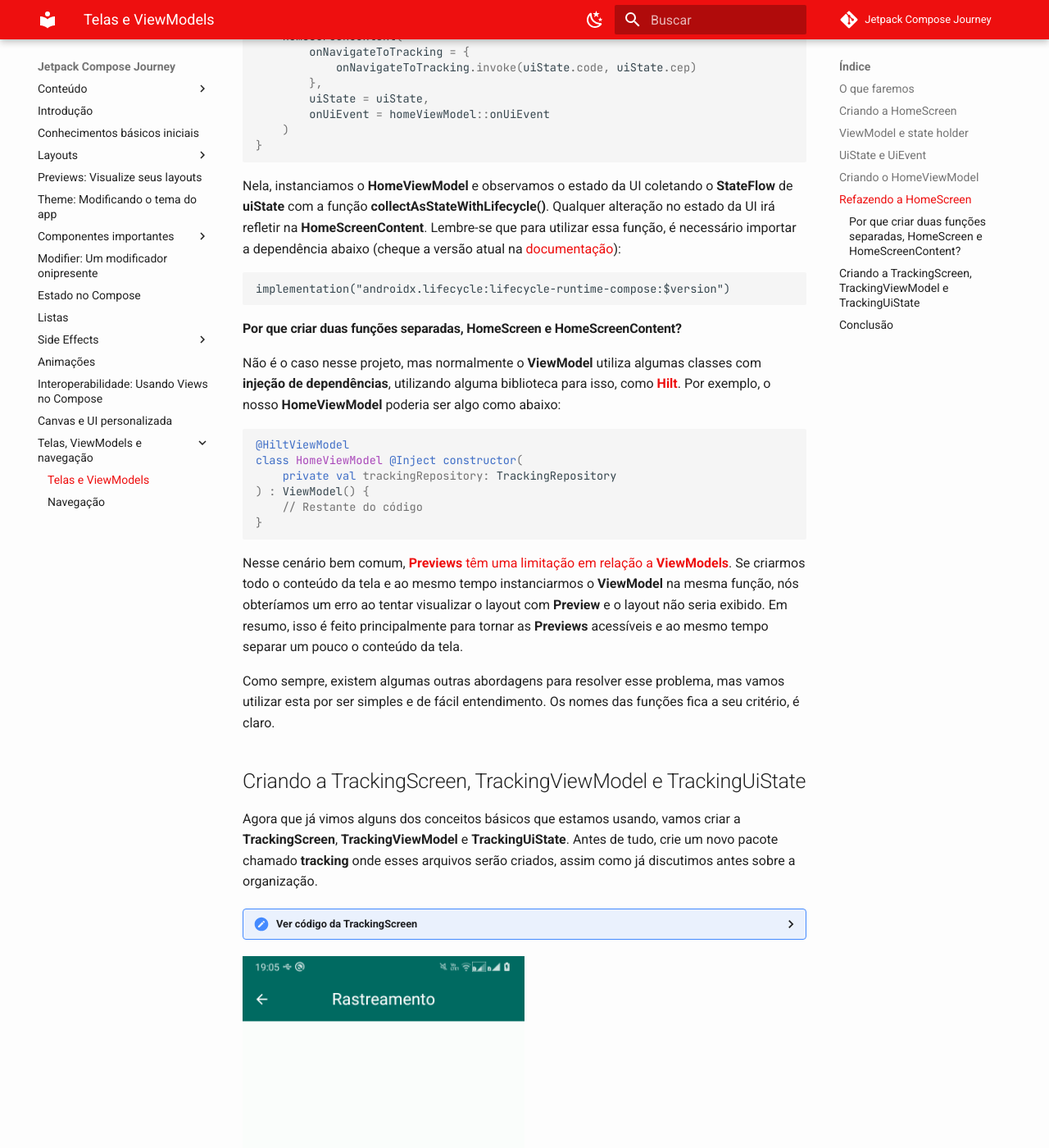
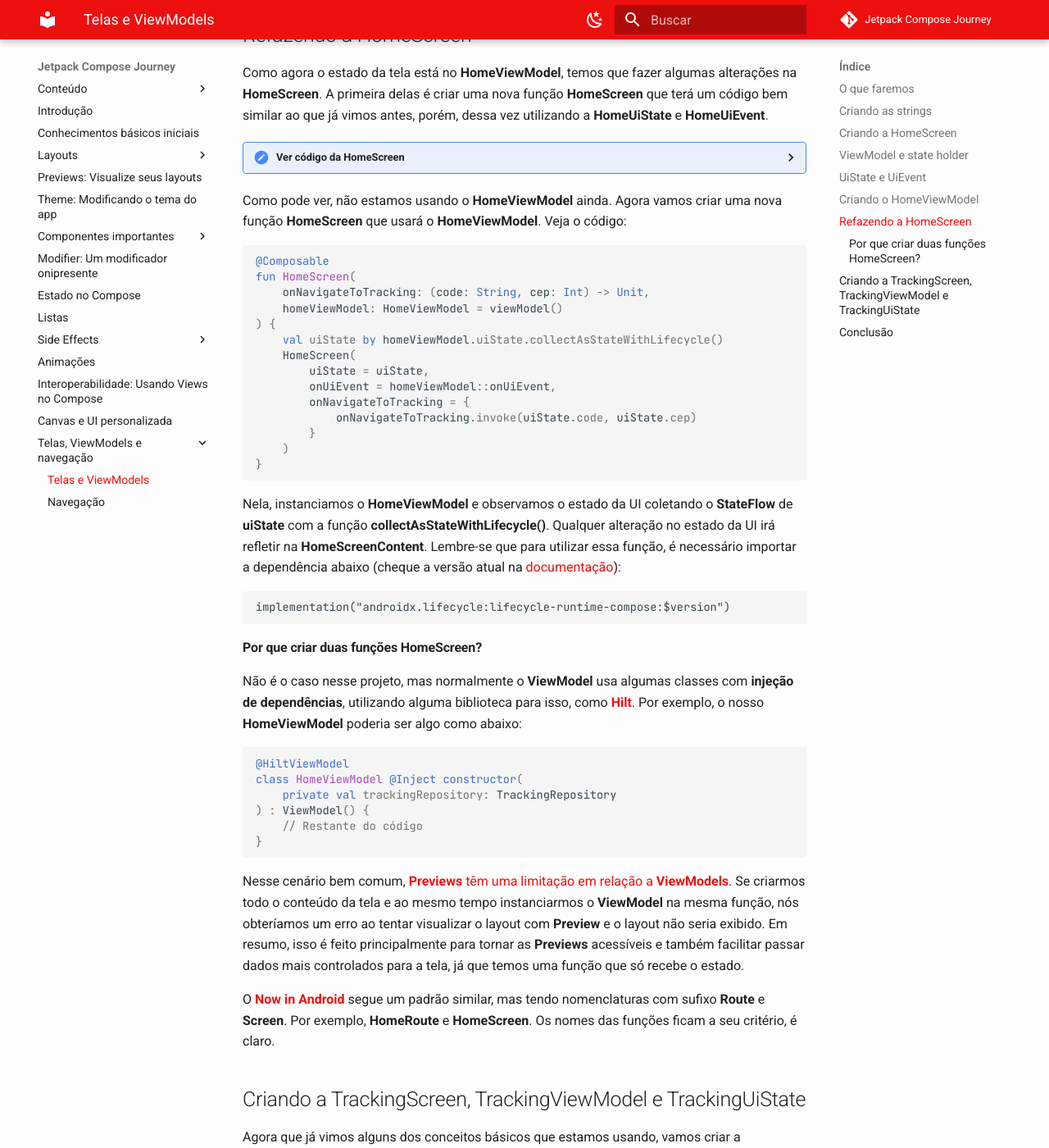
Before and after one commit to jsericksk/Jetpack-Compose-Journey, an MkDocs documentation site: the page built from docs/screens/screens.md, in a window 1280 px wide and 1400 px high, scrolled down 4709 px. Shown: the whole window at 82% size. Built offline with MkDocs 1.6.1 and Material for MkDocs 9.7.7, drawn with Linux system fonts in a browser that asks for light colours; comment, search, counter and statistics services are not loaded; some of the changed text lies outside the part shown.

Commit message:
screens.md atualizado

````diff
--- a/docs/screens/screens.md
+++ b/docs/screens/screens.md
@@ -19,6 +19,24 @@
         TrackingScreen.kt
         ...
 ...
+```
+
+## Criando as strings
+
+Dessa vez não usaremos hardcoded strings, mas colocaremos todos os textos em [**res/strings.xml**](https://developer.android.com/guide/topics/resources/localization). Abaixo estão todas as strings que usaremos nessa seção.
+
+```xml
+<resources>
+    <string name="app_name">Compose Journey</string>
+
+    <string name="tracker">Rastreador</string>
+    <string name="tracking_code">Código de rastreio</string>
+    <string name="cep">CEP</string>
+    <string name="track">Rastrear</string>
+    <string name="tracking">Rastreamento</string>
+    <string name="order_status">Status: Em trânsito</string>
+
+</resources>
 ```
 
 ## Criando a HomeScreen
@@ -58,7 +76,7 @@
             onTextChange = {
                 code = it
             },
-            label = "Código de rastreio",
+            label = stringResource(id = R.string.tracking_code),
             leadingIcon = Icons.Default.Info
         )
         Spacer(Modifier.height(verticalSpacing))
@@ -186,14 +204,14 @@
 
 ## Refazendo a HomeScreen
 
-Como agora o estado da tela está no **HomeViewModel**, temos que fazer algumas alterações na **HomeScreen**. A primeira delas é criar uma **HomeScreenContent** que terá um código bem similar ao que já vimos antes, porém, dessa vez utilizando a **HomeUiState** e **HomeUiEvent**.
+Como agora o estado da tela está no **HomeViewModel**, temos que fazer algumas alterações na **HomeScreen**. A primeira delas é criar uma nova função **HomeScreen** que terá um código bem similar ao que já vimos antes, porém, dessa vez utilizando a **HomeUiState** e **HomeUiEvent**.
 
 <details>
-  <summary>Ver código da HomeScreenContent</summary>
+  <summary>Ver código da HomeScreen</summary>
 
 ```kotlin
 @Composable
-fun HomeScreenContent(
+fun HomeScreen(
     uiState: HomeUiState,
     onUiEvent: (HomeUiEvent) -> Unit,
     onNavigateToTracking: () -> Unit
@@ -218,7 +236,7 @@
             onTextChange = {
                 onUiEvent.invoke(HomeUiEvent.CodeChanged(it))
             },
-            label = "Código de rastreio",
+            label = stringResource(id = R.string.tracking_code),
             leadingIcon = Icons.Default.Info
         )
         Spacer(Modifier.height(verticalSpacing))
@@ -243,28 +261,28 @@
             enabled = uiState.canNavigateToTrackingScreen,
             modifier = Modifier.fillMaxWidth()
         ) {
-            Text("Rastrear")
+            Text(text = stringResource(id = R.string.track))
         }
     }
 }
 ```
 </details>
 
-Como pode ver, não estamos usando o **HomeViewModel** ainda. Agora vamos criar uma nova função que será de fato a nossa **HomeScreen**. Veja o código:
+Como pode ver, não estamos usando o **HomeViewModel** ainda. Agora vamos criar uma nova função **HomeScreen** que usará o **HomeViewModel**. Veja o código:
 
 ```kotlin
 @Composable
 fun HomeScreen(
-    onNavigateToTracking: (code: String, cep: Int) -> Unit
+    onNavigateToTracking: (code: String, cep: Int) -> Unit,
+    homeViewModel: HomeViewModel = viewModel()
 ) {
-    val homeViewModel: HomeViewModel = viewModel()
     val uiState by homeViewModel.uiState.collectAsStateWithLifecycle()
-    HomeScreenContent(
+    HomeScreen(
+        uiState = uiState,
+        onUiEvent = homeViewModel::onUiEvent,
         onNavigateToTracking = {
             onNavigateToTracking.invoke(uiState.code, uiState.cep)
-        },
-        uiState = uiState,
-        onUiEvent = homeViewModel::onUiEvent
+        }
     )
 }
 ```
@@ -275,9 +293,9 @@
 implementation("androidx.lifecycle:lifecycle-runtime-compose:$version")
 ```
 
-#### Por que criar duas funções separadas, HomeScreen e HomeScreenContent?
+#### Por que criar duas funções HomeScreen?
 
-Não é o caso nesse projeto, mas normalmente o **ViewModel** utiliza algumas classes com **injeção de dependências**, utilizando alguma biblioteca para isso, como [**Hilt**](https://developer.android.com/training/dependency-injection/hilt-android). Por exemplo, o nosso **HomeViewModel** poderia ser algo como abaixo:
+Não é o caso nesse projeto, mas normalmente o **ViewModel** usa algumas classes com **injeção de dependências**, utilizando alguma biblioteca para isso, como [**Hilt**](https://developer.android.com/training/dependency-injection/hilt-android). Por exemplo, o nosso **HomeViewModel** poderia ser algo como abaixo:
 
 ```kotlin
 @HiltViewModel
@@ -288,9 +306,9 @@
 }
 ```
 
-Nesse cenário bem comum, [**Previews** têm uma limitação em relação a **ViewModels**](https://developer.android.com/jetpack/compose/tooling/previews#preview-viewmodel). Se criarmos todo o conteúdo da tela e ao mesmo tempo instanciarmos o **ViewModel** na mesma função, nós obteríamos um erro ao tentar visualizar o layout com **Preview** e o layout não seria exibido. Em resumo, isso é feito principalmente para tornar as **Previews** acessíveis e ao mesmo tempo separar um pouco o conteúdo da tela.
+Nesse cenário bem comum, [**Previews** têm uma limitação em relação a **ViewModels**](https://developer.android.com/jetpack/compose/tooling/previews#preview-viewmodel). Se criarmos todo o conteúdo da tela e ao mesmo tempo instanciarmos o **ViewModel** na mesma função, nós obteríamos um erro ao tentar visualizar o layout com **Preview** e o layout não seria exibido. Em resumo, isso é feito principalmente para tornar as **Previews** acessíveis e também facilitar passar dados mais controlados para a tela, já que temos uma função que só recebe o estado.
 
-Como sempre, existem algumas outras abordagens para resolver esse problema, mas vamos utilizar esta por ser simples e de fácil entendimento. Os nomes das funções fica a seu critério, é claro.
+O [**Now in Android**](https://github.com/android/nowinandroid/blob/main/feature/interests/src/main/kotlin/com/google/samples/apps/nowinandroid/feature/interests/InterestsScreen.kt) segue um padrão similar, mas tendo nomenclaturas com sufixo **Route** e **Screen**. Por exemplo, **HomeRoute** e **HomeScreen**. Os nomes das funções ficam a seu critério, é claro.
 
 ## Criando a TrackingScreen, TrackingViewModel e TrackingUiState
 
@@ -304,14 +322,14 @@
 fun TrackingScreen(
     code: String,
     cep: Int,
-    onNavigateBack: () -> Unit
+    onNavigateBack: () -> Unit,
+    trackingViewModel: TrackingViewModel = viewModel()
 ) {
-    val trackingViewModel: TrackingViewModel = viewModel()
     val uiState by trackingViewModel.uiState.collectAsStateWithLifecycle()
     LaunchedEffect(Unit) {
         trackingViewModel.getTrackingInfo(code = code, cep = cep)
     }
-    TrackingScreenContent(
+    TrackingScreen(
         uiState = uiState,
         onNavigateBack = onNavigateBack
     )
@@ -371,7 +389,7 @@
                 modifier = Modifier.padding(24.dp)
             ) {
                 Text(
-                    text = "Código de rastreio",
+                    text = stringResource(id = R.string.tracking_code),
                     fontSize = 16.sp,
                     fontWeight = FontWeight.Normal
                 )
@@ -418,12 +436,9 @@
 
 <img src="../screens/img-02.png" alt="HomeScreen" width="50%" height="20%"/>
 
-A **TrackingScreen** não possui nada do que não já vimos antes, mas como destaque, é possível perceber que ela possui 2 parâmetros, **code** e **cep**, que são os que iremos passar quando navegar da **HomeScreen**, além do **onNavigateBack**, que será acionado quando o ícone de arrow back for tocado para voltar à tela anterior. Ela também utiliza uma função do **TrackingViewModel** chamada **getTrackingInfo()**, que veremos posteriormente que é apenas uma forma de inicializar o estado da tela. Estamos usando **LaunchedEffect(Unit)** para que essa função seja chamada apenas na primeira composição da tela.
+A **TrackingScreen** não possui nada do que já não vimos antes, mas como destaque, é possível perceber que ela possui 2 parâmetros, **code** e **cep**, que são os que iremos passar quando navegar da **HomeScreen**, além do **onNavigateBack**, que será acionado quando o ícone de arrow back for tocado para voltar à tela anterior. Ela também utiliza uma função do **TrackingViewModel** chamada **getTrackingInfo()**, que veremos posteriormente que é apenas uma forma de inicializar o estado da tela. Estamos usando **LaunchedEffect(Unit)** para que essa função seja chamada apenas na primeira composição da tela.
 
 É importante notar que em um cenário real, onde **getTrackingInfo()** fosse uma função que busca informações em um repositório com base no código de rastreio e cep e devesse ser chamada apenas na primeira vez que a tela é exibida, chamá-la dessa forma com **LaunchedEffect(Unit)** talvez não fosse o mais ideal, pois a função ainda seria chamada em rotações de tela e buscaria os dados novamente. Mas funciona bem como exemplo.
-
-<details>
-  <summary>Ver código da TrackingViewModel</summary>
 
 ```kotlin
 class TrackingViewModel : ViewModel() {
@@ -438,12 +453,8 @@
     }
 }
 ```
-</details>
 
 **TrackingViewModel** também não tem nada demais, então pouparei os comentários.
-
-<details>
-  <summary>Ver código da TrackingUiState</summary>
 
 ```kotlin
 data class TrackingUiState(
@@ -451,7 +462,6 @@
     val cep: Int = 0
 )
 ```
-</details>
 
 Existe uma pequena observação sobre a **TrackingUiState**. Como pode ver, ela é bastante parecida com a **HomeUiState**. Normalmente ela teria mais propriedades, como por exemplo, uma para especificar o estado atual da tela, seja **loading**, **success** ou **error**, já que na teoria essa tela iria buscar informações de algum dado remoto e isso demoraria um pouco para ser exibido e poderia ocasionar em erro. Mas para fins de simplificação, não teremos nada disso. Como também não teremos nenhum evento muito importante e esses dados não vão mudar, não teremos uma **TrackingUiEvent** aqui.
 
````
Also changed, not shown: other parts of docs/screens/screens.md (+9 -9 lines).
